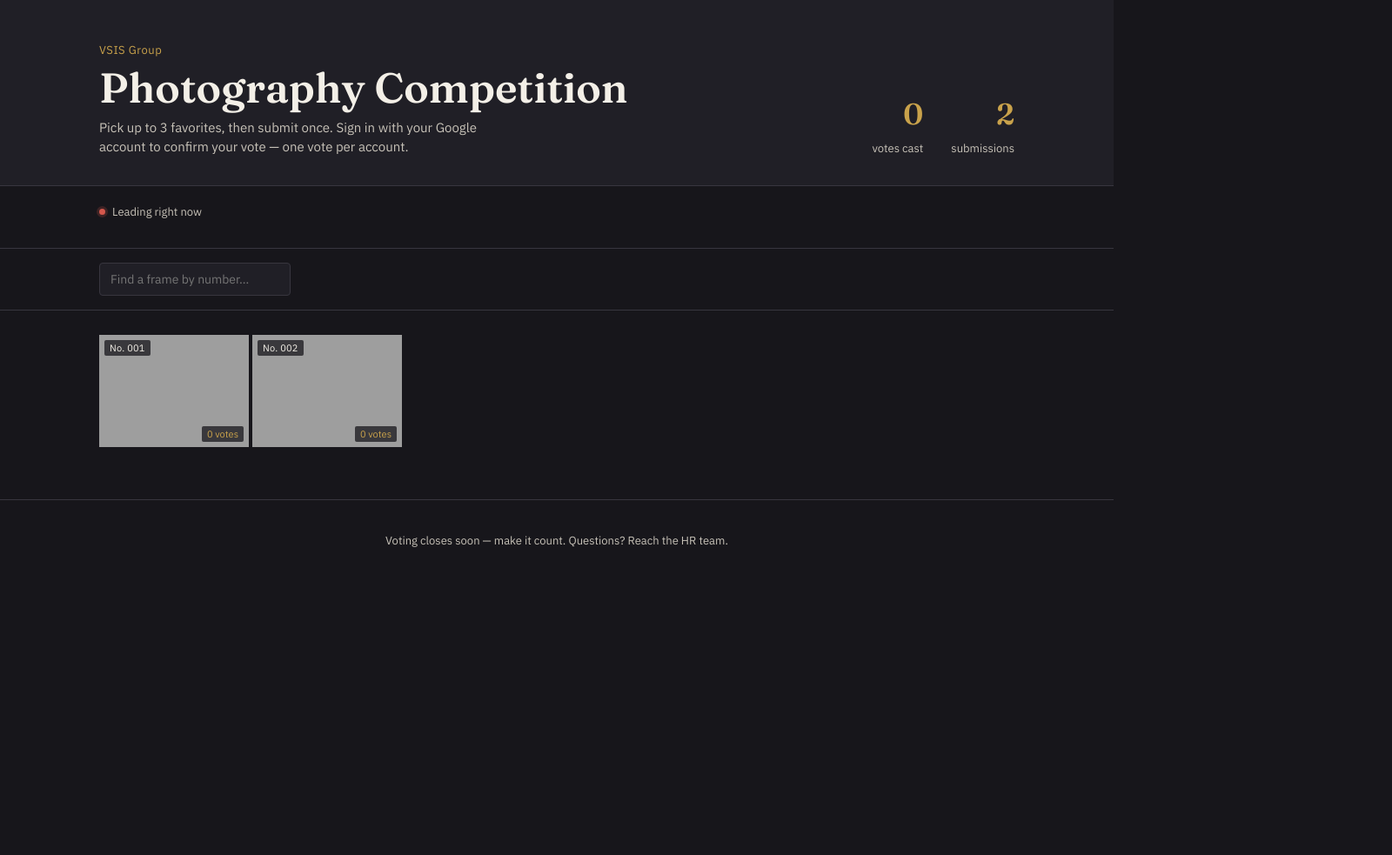
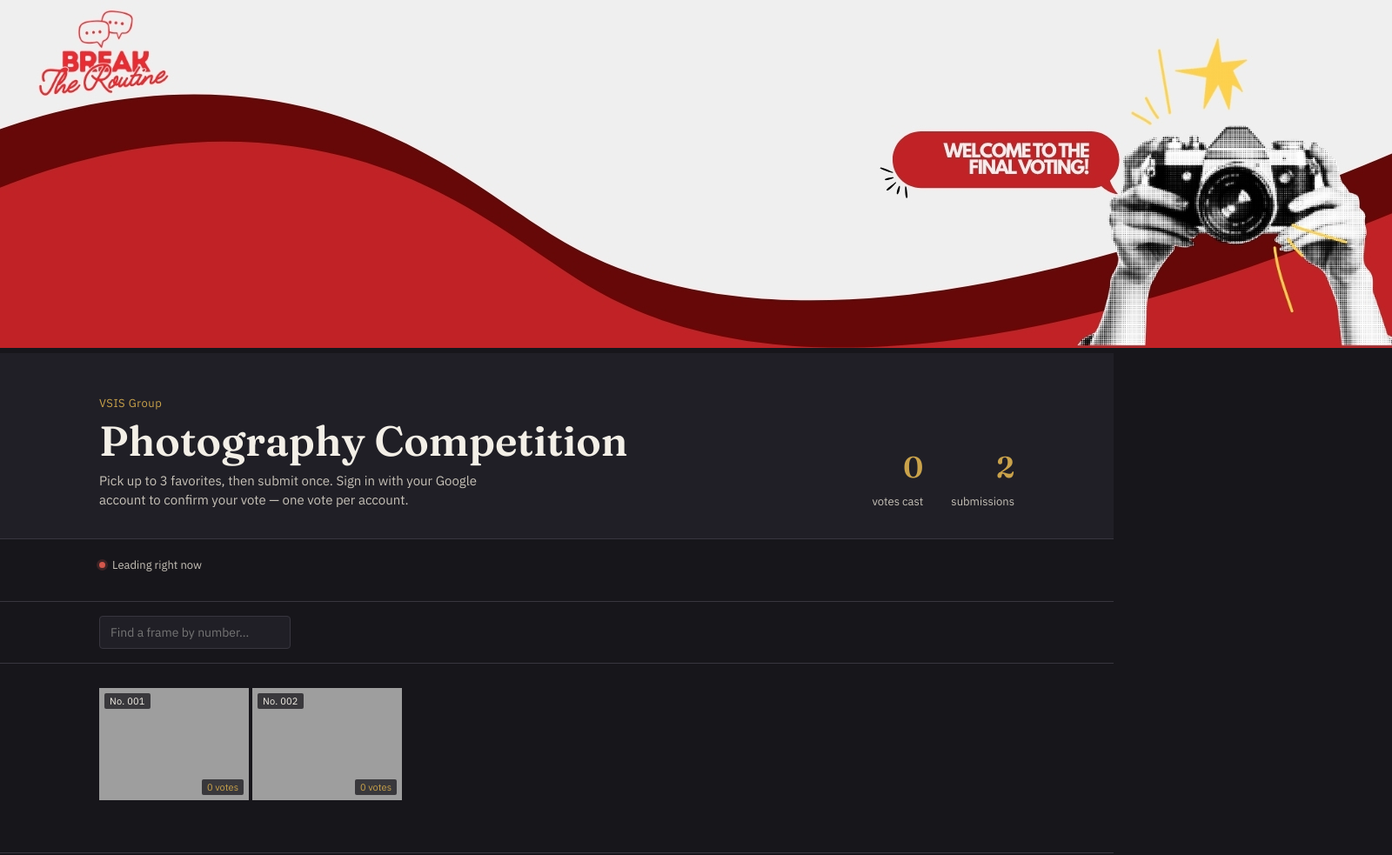
Before and after one commit to tharinduvsis/VS-Group-September-2026-Photography-Competition, a plain HTML site: page index.html in a window 1280 px wide. Shown: the top 983 px of the page at 87% size, 1600 px wide, since content can reach past the window. Before the commit the page ends 800 px from the top, so only its background shows below. Drawn offline with Linux system fonts and the light colour scheme; no server answers; grey boxes are pictures that could not be loaded.

Commit message:
Update index.html

```diff
--- a/index.html
+++ b/index.html
@@ -10,7 +10,12 @@
 <link rel="stylesheet" href="style.css" />
 </head>
 <body>
-
+<div class="site-banner">
+  <img
+    src="images/VSIS Photography Competition Google Form Header.jpg"
+    alt="VSIS Photography Competition — Welcome to the Final Voting"
+  />
+</div>
 <header class="site-header">
   <div class="header-inner">
     <div class="header-text">
```
